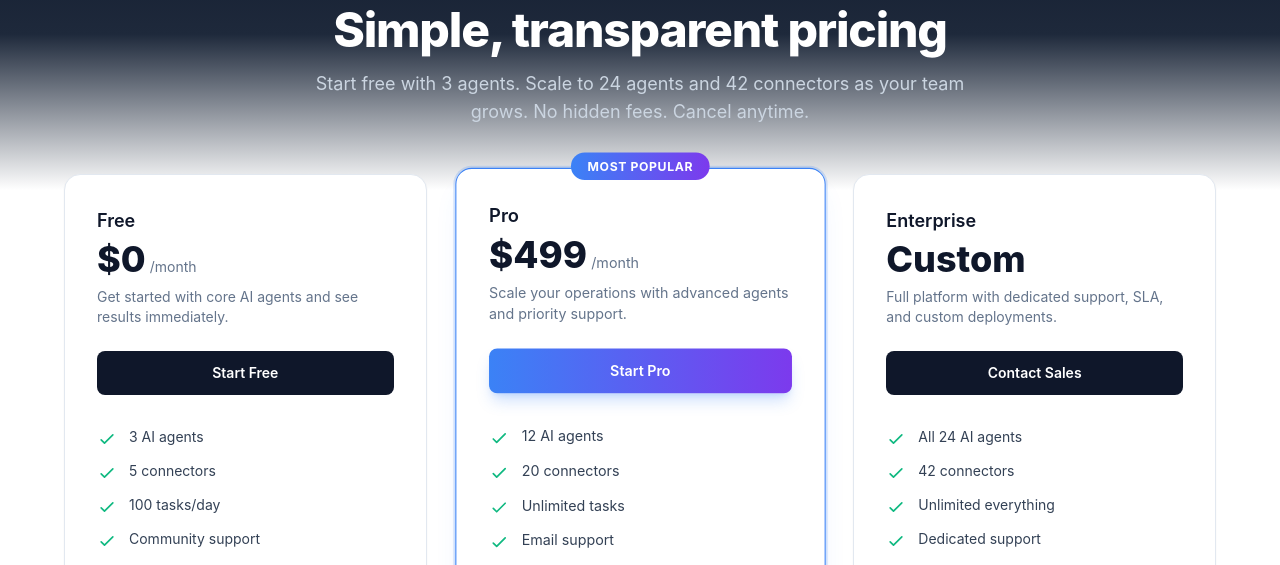
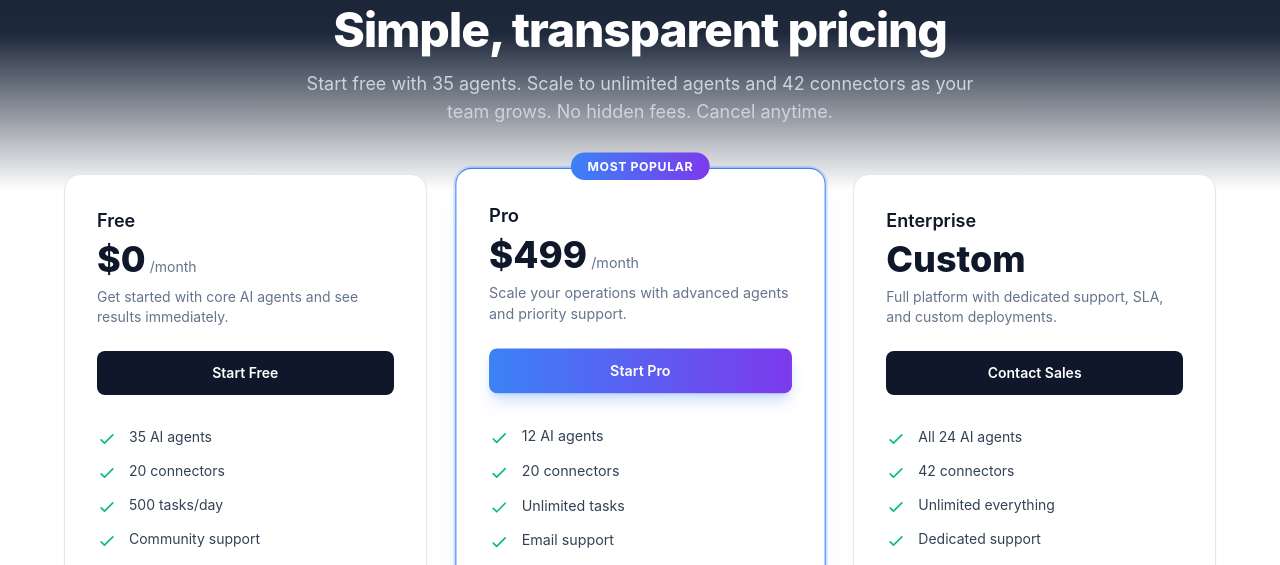
Before and after one commit to mishrasanjeev/agentic-org, a React (Vite) app in the folder ui/: page /pricing in a window 1280 px wide. Shown: the part 122-687 px from the top of the page. Built offline with nearby package versions, Linux system fonts and the light colour scheme; no server answers.

Commit message:
feat: Free plan 3→35 agents + HITL nullable workflow_run_id fix

```diff
--- a/ui/index.html
+++ b/ui/index.html
@@ -239,7 +239,7 @@
         "name": "Free Plan",
         "price": "0",
         "priceCurrency": "USD",
-        "description": "3 agents, 5 connectors, 100 tasks/day",
+        "description": "35 agents, 20 connectors, 500 tasks/day",
         "availability": "https://schema.org/InStock",
         "url": "https://agenticorg.ai/signup"
       },
--- a/ui/src/pages/Pricing.tsx
+++ b/ui/src/pages/Pricing.tsx
@@ -129,9 +129,9 @@ const TIERS = [
     cta: "Start Free",
     ctaLink: "/login",
     features: [
-      "3 AI agents",
-      "5 connectors",
-      "100 tasks/day",
+      "35 AI agents",
+      "20 connectors",
+      "500 tasks/day",
       "Community support",
       "Shadow mode testing",
       "Basic audit log",
@@ -192,9 +192,9 @@ interface ComparisonRow {
 }
 
 const COMPARISON: ComparisonRow[] = [
-  { feature: "AI Agents", free: "3", pro: "12", enterprise: "24" },
-  { feature: "Connectors", free: "5", pro: "20", enterprise: "42" },
-  { feature: "Tasks per day", free: "100", pro: "Unlimited", enterprise: "Unlimited" },
+  { feature: "AI Agents", free: "35", pro: "Unlimited", enterprise: "Unlimited" },
+  { feature: "Connectors", free: "20", pro: "42", enterprise: "42" },
+  { feature: "Tasks per day", free: "500", pro: "Unlimited", enterprise: "Unlimited" },
   { feature: "Shadow mode", free: true, pro: true, enterprise: true },
   { feature: "Custom workflows", free: false, pro: true, enterprise: true },
   { feature: "Human-in-the-Loop (HITL)", free: "Basic", pro: "Priority", enterprise: "Dedicated" },
@@ -336,7 +336,7 @@ export default function Pricing() {
             Simple, transparent pricing
           </h1>
           <p className="text-lg text-slate-300 max-w-2xl mx-auto">
-            Start free with 3 agents. Scale to 24 agents and 42 connectors as your team grows.
+            Start free with 35 agents. Scale to unlimited agents and 42 connectors as your team grows.
             No hidden fees. Cancel anytime.
           </p>
         </div>
--- a/ui/src/pages/Settings.tsx
+++ b/ui/src/pages/Settings.tsx
@@ -11,7 +11,7 @@ interface FleetLimits {
 }
 
 const DEFAULT_LIMITS: FleetLimits = {
-  max_active_agents: 50,
+  max_active_agents: 35,
   max_agents_per_domain: { finance: 20, hr: 20, marketing: 20, ops: 20, backoffice: 20 },
   max_shadow_agents: 10,
   max_replicas_per_type: 20,
--- a/ui/src/pages/resources/contentData.ts
+++ b/ui/src/pages/resources/contentData.ts
@@ -111,10 +111,10 @@ export const CONTENT_PAGES: ContentPage[] = [
       { heading: "AgenticOrg vs Alternatives", body: "AgenticOrg provides 24+ pre-built agents, 42 enterprise connectors, no-code agent builder, HITL governance, shadow mode, and India-first compliance — all deployable in under 5 minutes on any Kubernetes cluster." },
     ],
     faqs: [
-      { q: "How much does an enterprise AI platform cost?", a: "Pricing varies. AgenticOrg offers a free tier (3 agents), Pro at $499/month (12 agents), and custom Enterprise plans. Total cost is typically 50-80% less than equivalent RPA deployments." },
+      { q: "How much does an enterprise AI platform cost?", a: "Pricing varies. AgenticOrg offers a free tier (35 agents), Pro at $499/month (12 agents), and custom Enterprise plans. Total cost is typically 50-80% less than equivalent RPA deployments." },
     ],
     relatedSlugs: ["what-are-ai-agents-for-enterprise", "ai-agents-vs-rpa", "no-code-ai-agent-builder"],
-    cta: { text: "Start Free — 3 Agents Included", link: "/signup" },
+    cta: { text: "Start Free — 35 Agents Included", link: "/signup" },
   },
   {
     slug: "agentic-ai-explained",
```
Also changed, not shown: ui/public/llms-full.txt, ui/public/llms.txt, 2 other files (tests, documents, lock files or other folders).
